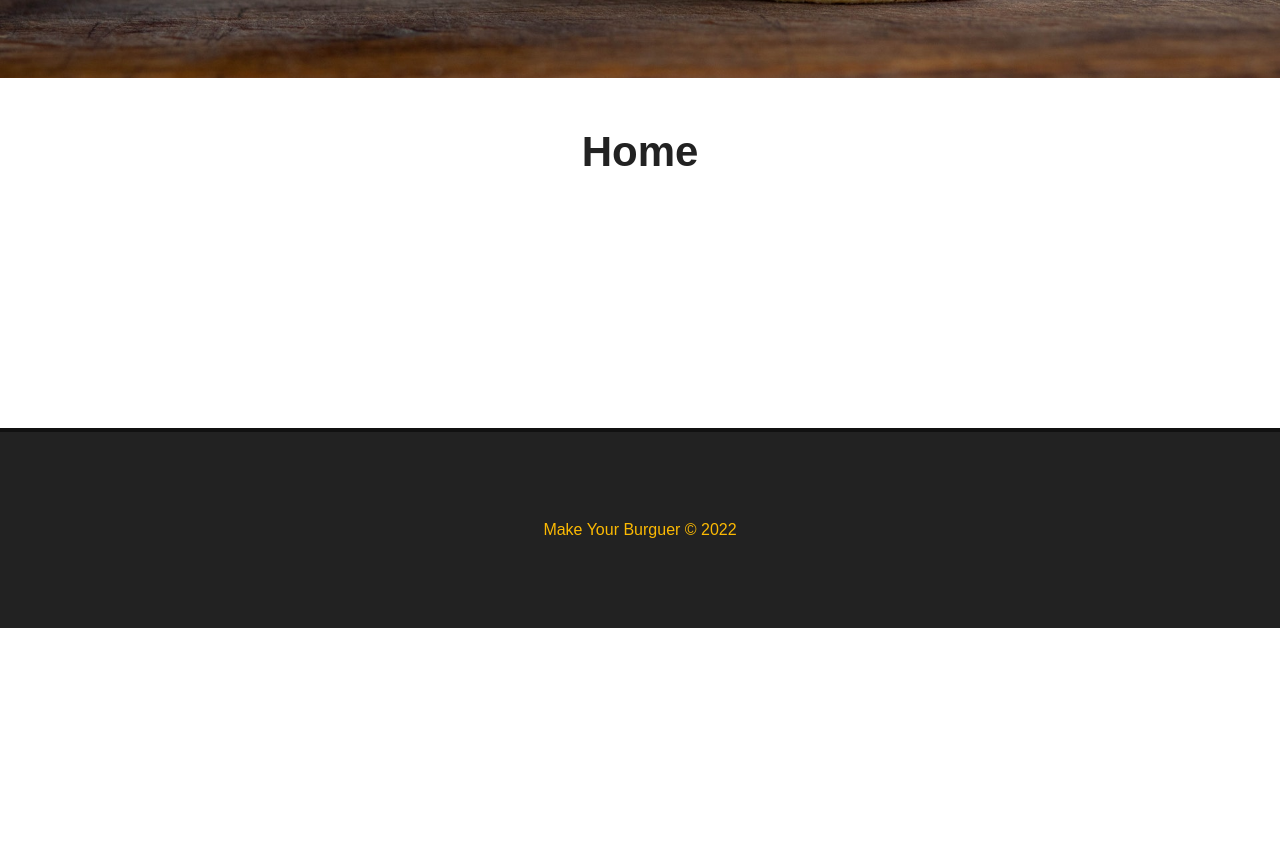
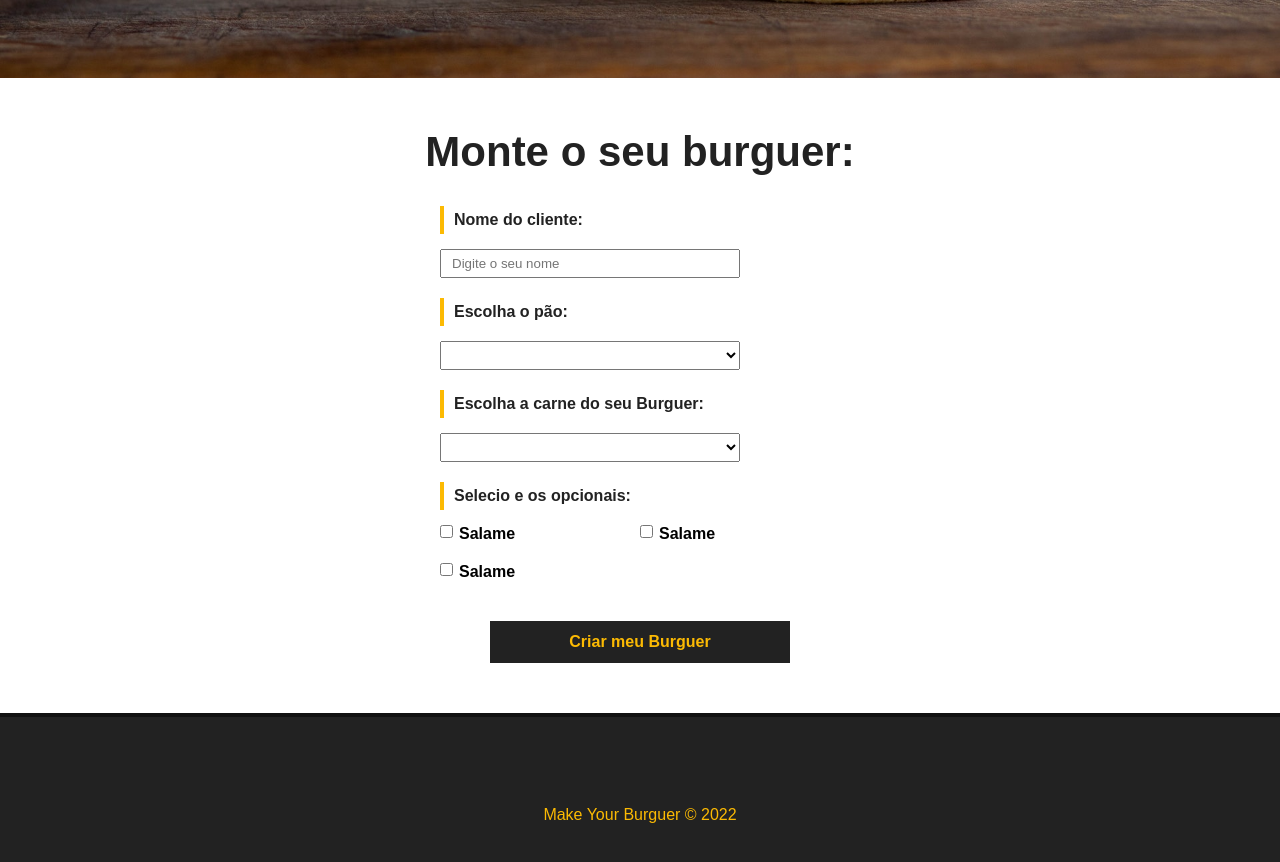
Before and after one commit to EricPoli/burguer_project, a Vue app: page / in a window 1280 px wide. Shown: the part 500-1362 px from the top of the page. Before the commit the page ends 1128 px from the top, so only its background shows below. Built offline with nearby package versions, Linux system fonts and the light colour scheme.

Commit message:
Form for the order created

```diff
--- /dev/null
+++ b/src/components/BurguerForm.vue
@@ -0,0 +1,119 @@
+<template>
+    <div>
+        <div>
+            <form id="burguer-form" >
+                <div class="input-container" >
+                    <label for="name">Nome do cliente:</label>
+                    <input type="text" id="name" name="name" v-model="name" placeholder="Digite o seu nome">
+                </div>
+                <div class="input-container" >
+                    <label for="bread">Escolha o pão:</label>
+                    <select id="bread" name="bread" v-model="bread">
+                        <option value="">Selecione o seu pão</option>
+                        <option value="integral">Integral</option>
+                    </select>
+                </div>
+                <div class="input-container" >
+                    <label for="meat">Escolha a carne do seu Burguer:</label>
+                    <select id="meat" name="meat" v-model="meat">
+                        <option value="">Selecione a sua carne</option>
+                        <option value="maminha">Maminha</option>
+                    </select>
+                </div>
+                <div class="input-container" id="options-container">
+                    <label id="options-title" for="options">Selecio e os opcionais:</label>
+                    <div class="checkbox-container">
+                        <input type="checkbox" name="options" id="options" v-model="options" value="salame">
+                        <span>Salame</span>
+                    </div>
+                    <div class="checkbox-container">
+                        <input type="checkbox" name="options" id="options" v-model="options" value="salame">
+                        <span>Salame</span>
+                    </div>
+                    <div class="checkbox-container">
+                        <input type="checkbox" name="options" id="options" v-model="options" value="salame">
+                        <span>Salame</span>
+                    </div>
+                </div>
+                <div class="input-container">
+                    <input type="submit" class="submit-btn" value="Criar meu Burguer">
+                </div>
+            </form>
+        </div>
+    </div>
+</template>
+
+<script>
+    export default {
+        name: "BurguerForm"
+    }
+</script>
+
+<style scoped>
+    #burguer-form {
+        max-width: 400px;
+        margin: 0 auto;
+    }
+
+    .input-container {
+        display: flex;
+        flex-direction: column;
+        margin-bottom: 20px;
+    }
+
+    label {
+        font-weight: bold;
+        margin-bottom: 15px;
+        color: #222;
+        padding: 5px 10px;
+        border-left: 4px solid #fcba03;
+    }
+
+    input, select {
+        padding: 5px 10px;
+        width: 300px;
+    }
+
+    #options-container {
+        flex-direction: row;
+        flex-wrap: wrap;
+    }
+
+    #options-title {
+        width: 100%;
+    }
+
+    .checkbox-container {
+        display: flex;
+        align-items: flex-start;
+        width: 50%;
+        margin-bottom: 20px;
+    }
+
+    .checkbox-container span,
+    .checkbox-container input {
+        width: auto;
+    }
+
+    .checkbox-container span {
+        margin-left: 6px;
+        font-weight: bold;
+    }
+
+    .submit-btn {
+        background-color: #222;
+        color: #fcba03;
+        font-weight: bold;
+        border: 2px solid #222;
+        padding: 10px;
+        font-size: 16px;
+        margin: 0 auto;
+        cursor: pointer;
+        transition: .5s;
+    }
+
+    .submit-btn:hover {
+        background-color: transparent;
+        color: #222;
+    }
+</style>
--- a/src/views/HomeView.vue
+++ b/src/views/HomeView.vue
@@ -1,17 +1,20 @@
 <template>
 <Banner />
   <div class="main-container">
-    <h1>Home</h1>
+    <h1>Monte o seu burguer:</h1>
+    <BurguerForm />
   </div>
 </template>
 
 <script>
   import Banner from "../components/Banner.vue"
+  import BurguerForm from "@/components/BurguerForm.vue"
 
   export default {
     name: "Home",
     components: {
-    Banner
-}
+      Banner,
+      BurguerForm,
+    }
   }
 </script>
```
